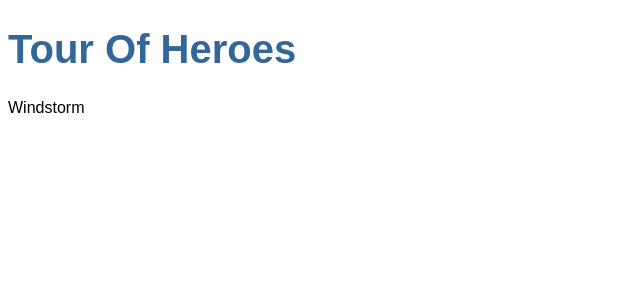
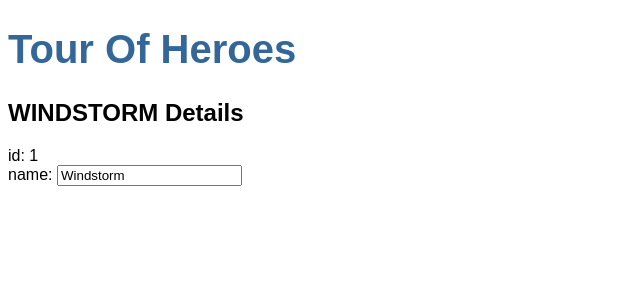
Before and after one commit to evaldez89/heroes-tour, an Angular app: page / in a window 1280 px wide. Shown: the top 300 px of the page, without its empty margins (0-640 px from the left). Built offline with nearby package versions, Linux system fonts and the light colour scheme.

Commit message:
Add hero class. Add two way binding input field for hero name

```diff
--- a/src/app/app.module.ts
+++ b/src/app/app.module.ts
@@ -3,6 +3,7 @@
 
 import { AppComponent } from './app.component';
 import { HeroesComponent } from './heroes/heroes.component';
+import { FormsModule } from '@angular/forms';
 
 @NgModule({
   declarations: [
@@ -10,7 +11,8 @@
     HeroesComponent
   ],
   imports: [
-    BrowserModule
+    BrowserModule,
+    FormsModule
   ],
   providers: [],
   bootstrap: [AppComponent]
--- /dev/null
+++ b/src/app/hero.ts
@@ -0,0 +1,5 @@
+export class Hero {
+  id: number;
+  name: string;
+
+}
--- a/src/app/heroes/heroes.component.html
+++ b/src/app/heroes/heroes.component.html
@@ -1 +1,7 @@
-{{hero}}
+<h2>{{hero.name | uppercase}} Details</h2>
+<div><span>id: </span>{{hero.id}}</div>
+<div>
+  <label>name:
+      <input [(ngModel)]="hero.name" placeholder="name">
+  </label>
+</div>
--- a/src/app/heroes/heroes.component.ts
+++ b/src/app/heroes/heroes.component.ts
@@ -1,4 +1,5 @@
 import { Component, OnInit } from '@angular/core';
+import { Hero } from '../hero';
 
 @Component({
   selector: 'app-heroes',
@@ -7,7 +8,7 @@
 })
 export class HeroesComponent implements OnInit {
 
-  hero = 'Windstorm';
+  hero: Hero = { id: 1, name: 'Windstorm'};
 
   constructor() { }
 
```
